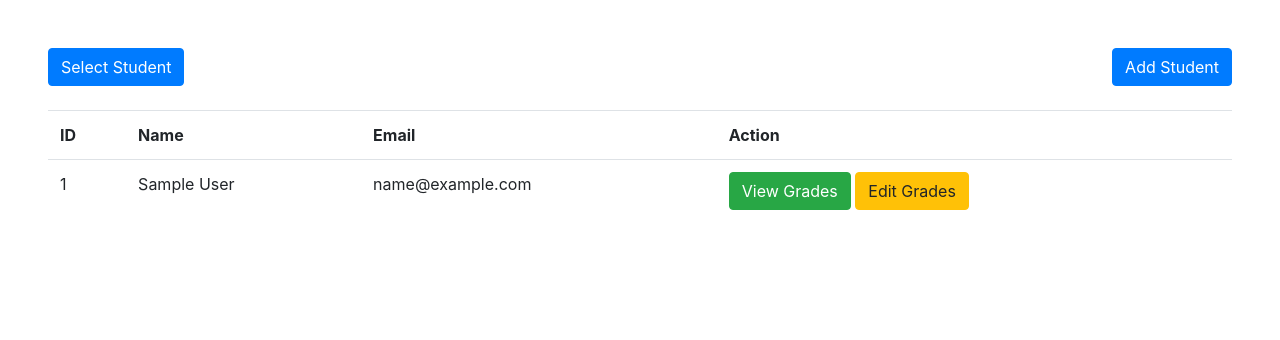
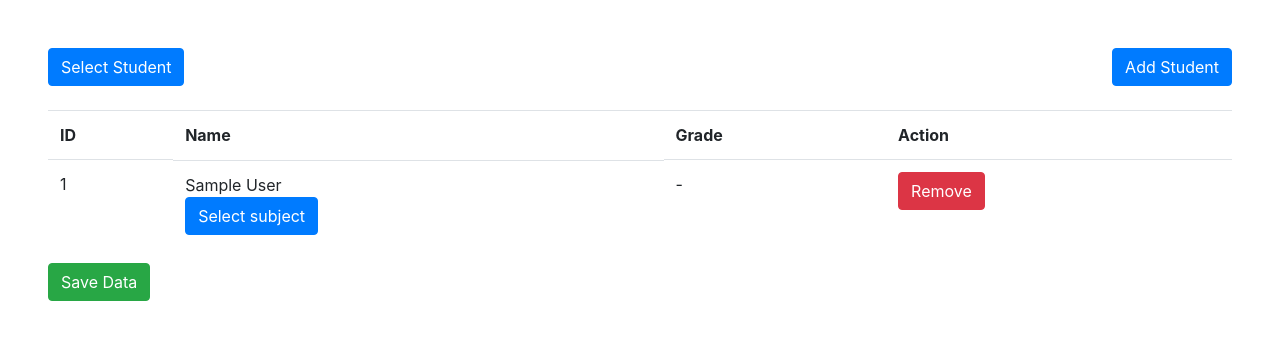
Before and after one commit to AakashDesaiAD/student-management-mini-project, a PHP site: page / in a window 1280 px wide. Shown: the top 340 px of the page. Run offline with PHP 8.4, Linux system fonts and the light colour scheme; tables that the repository leaves empty or names only in its code hold one stand-in row (values such as "Sample post").

Commit message:
Grade upadte using filter added

```diff
--- a/Grade.php
+++ b/Grade.php
@@ -40,20 +40,40 @@
 
 	   	public function updateGrade($data)
 	    {
-	    	$sid = $data['student_id'];
-		    $ch = $data['chemistry'];
-		    $mt = $data['maths'];
-		    $ph = $data['physics'];
+	    	$log = [];
+	    	if (array_key_exists('chemistry', $data)) {
+				foreach ($data['chemistry'] as $studentId => $grade) {
+					$query = "UPDATE grades SET chemistry = '{$grade}' WHERE student_id = {$studentId}";
+	        		if ($this->connection->query($query) == TRUE) {
+	        			$log['chemistry'][$studentId] = "Grade set to ".$grade;
+	        		} else {
+	        			$log['chemistry'][$studentId] = $this->connection->error;
+	        		}
+				}
+			}
 
-	    	$response = false;
-	    	$query = "UPDATE grades SET chemistry = '{$ch}', maths = '{$mt}', physics = '{$ph}' WHERE student_id = {$sid};";
-	        if ($this->connection->query($query) == true) {
-	        	$response['status'] = true;
-	        } else {
-	        	$response['status'] = false;
-	    		$response['log'] = $this->connection->error;
-	        }
-	        return $response;
+			if (array_key_exists('maths', $data)) {
+				foreach ($data['maths'] as $studentId => $grade) {
+					$query = "UPDATE grades SET maths = '{$grade}' WHERE student_id = {$studentId}";
+					if ($this->connection->query($query) == TRUE) {
+	        			$log['maths'][$studentId] = "Grade set to ".$grade;
+	        		} else {
+	        			$log['maths'][$studentId] = $this->connection->error;
+	        		}
+	        	}
+			}
+
+			if (array_key_exists('physics', $data)) {
+				foreach ($data['physics'] as $studentId => $grade) {
+					$query = "UPDATE grades SET physics = '{$grade}' WHERE student_id = {$studentId}";
+	        		if ($this->connection->query($query) == TRUE) {
+	        			$log['physics'][$studentId] = "Grade set to ".$grade;
+	        		} else {
+	        			$log['physics'][$studentId] = $this->connection->error;
+	        		}
+				}
+			}
+			return $log;
 	    }
 	}
 ?>
--- a/index.php
+++ b/index.php
@@ -41,25 +41,31 @@
 			<button class="btn btn-primary" style="width: max-content;" data-toggle="modal" data-target="#addStudentModel">Add Student</button>
 		</div>
 		<div class="my-4">
+			<form action="updateGrade.php" method="POST">
 				<table class="table">
 					<tr>
 						<th>ID</th>
 						<th>Name</th>
-					<th>Email</th>
+						<th>Grade</th>
 						<th>Action</th>
 					</tr>
 					<?php foreach($studentData as $key => $s) { ?>
 					<tr>
 						<td><?=$s['id'] ?></td>
-					<td><?=$s['name'] ?></td>
-					<td><?=$s['email'] ?></td>
+						<td class="d-flex flex-column">
+							<?=$s['name'] ?>
+							<span class="btn btn-primary" style="width:max-content" data-toggle="modal" data-target="#subjectFilter-<?=$s['id'] ?>">Select subject</span>
+						</td>
+						<td id="subject-div-<?=$s['id'] ?>">-</td>
 						<td>
-						<button class="btn btn-md btn-success" data-toggle="modal" data-target="#modal-<?=$s['id'] ?>">View Grades</button>
-						<button class="btn btn-md btn-warning" data-toggle="modal" data-target="#modal-edit-<?=$s['id'] ?>">Edit Grades</button>
+							<span class="btn btn-danger">Remove</button>
 						</td>
 					</tr>
 					<?php } ?>
 				</table>
+				<input type="submit" name="subjectFilterSubmit" id="subjectFilterSubmit" class="btn btn-success" value="Save Data">
+				<input type="hidden" name="saveGrade" value="true">
+			</form>
 		</div>
 	</section>
 
@@ -152,138 +158,69 @@
 		    </div>
 		  </div>
 		</div>
-	</section>
 
-	<!-- grade show modal -->
-	<section>
+		<!-- subject filter -->
 	<?php foreach($studentData as $key => $s) { ?>
-		<div class="modal fade" id="modal-<?=$s['id']?>" tabindex="-1" role="dialog" aria-hidden="true">
-		  <div class="modal-dialog" role="document">
+		<div class="modal fade" id="subjectFilter-<?=$s['id'] ?>" tabindex="-1" aria-hidden="true">
+		  <div class="modal-dialog">
 		    <div class="modal-content">
 		      <div class="modal-header">
-		        <h5 class="modal-title">Grades - <?=$s['name']?></h5>
+		        <h5 class="modal-title">Filter Subject-<?=$s['name'] ?> </h5>
 		        <button type="button" class="close" data-dismiss="modal" aria-label="Close">
 		          <span aria-hidden="true">&times;</span>
 		        </button>
 		      </div>
 		      <div class="modal-body">
+		        <form id="subject-form-<?=$s['id']?>">
 					<table class="table">
 						<tr>
-		      			<th class="text-center">#</th>
-		      			<th class="text-center">Chemistry</th>
-		      			<th class="text-center">Maths</th>
-		      			<th class="text-center">Physics</th>
+							<th>Select</th>
+							<th>ID</th>
+							<th>Name</th>
 						</tr>
-		      		<?php foreach ($grade->getGradeById($s['id']) as $key => $subject){ ?>
 						<tr>
-		      			<td class="text-center"><?=$subject['id']?></td>
-		      			<td class="text-center"><?=$subject['chemistry']?></td>
-		      			<td class="text-center"><?=$subject['maths']?></td>
-		      			<td class="text-center"><?=$subject['physics']?></td>
+							<td><input type="checkbox" name="chemistry"></td>
+							<td>1</td>
+							<td>Chemistry</td>
 						</tr>
-		      		<?php } ?>
+						<tr>
+							<td><input type="checkbox" name="maths"></td>
+							<td>2</td>
+							<td>Maths</td>
+						</tr>
+						<tr>
+							<td><input type="checkbox" name="physics"></td>
+							<td>3</td>
+							<td>physics</td>
+						</tr>
 					</table>
+					<input type="hidden" name="studentId" value="<?=$s['id']?>">
+					<input type="hidden" name="subjectFilter" value="true">
+
+					<div class="d-flex justify-content-center flex-column align-items-center">
+				  		<button type="submit" class="btn btn-primary my-2 w-50">Filter</button>
+				  		<button type="button" class="btn btn-secondary" data-dismiss="modal">Close</button>
 				  </div>
-		      <div class="modal-footer">
-		      	<p class="w-100 text-center"><small class="">G – Good, V – Very Good, E – Excellent, A – Average, F – Fail, N – Not set</small></p>
-		        <button type="button" class="btn btn-secondary" data-dismiss="modal">Close</button>
+				</form>
 		      </div>
 		    </div>
 		  </div>
 		</div>
-	<?php } ?>
-	</section>
-
-	<!-- grade edit modal -->
-	<section>
-	<?php foreach($studentData as $key => $s) { ?>
-		<div class="modal fade" id="modal-edit-<?=$s['id']?>" tabindex="-1" role="dialog" aria-hidden="true">
-		  <div class="modal-dialog" role="document">
-		    <div class="modal-content">
-		      <div class="modal-header">
-		        <h5 class="modal-title">Edit Grades - <?=$s['name']?></h5>
-		        <button type="button" class="close" data-dismiss="modal" aria-label="Close">
-		          <span aria-hidden="true">&times;</span>
-		        </button>
-		      </div>
-		      <div class="modal-body">
-		     	<form id="edit-grade-<?=$s['id']?>">
-		     		<table class="table">
-		     			<tr>
-		     				<th>Subject</th>
-		     				<th>Grade</th>
-		     			</tr>
-		     			<tr>
-		     				<td>Chemistry</td>
-		     				<td>
-		     					<select name="chemistry" class="form-control">
-		     							<option value="N">Select grade</option>
-		     							<option value="G">Good</option>
-		     							<option value="V">Very Good</option>
-		     							<option value="E">Excellent</option>
-		     							<option value="A">Average</option>
-		     							<option value="F">Fail</option>
-		     					</select>
-		     				</td>
-		     			</tr>
-		     			<tr>
-							<td>Maths</td>
-							<td>
-								<select name="maths" class="form-control">
-		     							<option value="N">Select grade</option>
-		     							<option value="G">Good</option>
-		     							<option value="V">Very Good</option>
-		     							<option value="E">Excellent</option>
-		     							<option value="A">Average</option>
-		     							<option value="F">Fail</option>
-		     					</select>
-							</td>
-		     			</tr>
-		     			<tr>
-							<td>Physics</td>
-							<td>
-								<select name="physics" class="form-control">
-		     							<option value="N">Select grade</option>
-		     							<option value="G">Good</option>
-		     							<option value="V">Very Good</option>
-		     							<option value="E">Excellent</option>
-		     							<option value="A">Average</option>
-		     							<option value="F">Fail</option>
-		     					</select>
-							</td>
-		     			</tr>
-		     		</table>
-		     		<input type="hidden" name="student_id" value="<?=$s['id']?>">
-		     		<div class="d-flex justify-content-center align-items-center">
-		     			<button class="btn btn-primary w-50">Save Grades</button>
-		     		</div>
-		     	</form>
 		<script type="text/javascript">
-		     		$('#edit-grade-<?=$s['id']?>').submit(function (e) {
+			$("#subject-form-<?=$s['id']?>").submit(function (e) {
 				e.preventDefault();
 				$.ajax({
-		     				url : 'updateGrade.php',
-		     				method : "POST",
-		     				data : $(this).serialize(),
-		     				success : function (response) {
-								let data = jQuery.parseJSON(response);
-								if (data.status == true) {
-									alert('Saved')
-								} else {
-									alert('Data not saved');
-								}
+				    url: 'updateGrade.php',
+				    method: "POST",
+				    data: $(this).serialize(),
+				    success: function (response) {
+						$("#subject-div-<?=$s['id'] ?>").html(response)
 				    }
 				});
 			});
 		</script>
-		      </div>
-		      <div class="modal-footer">
-		        <button type="button" class="btn btn-secondary" data-dismiss="modal">Close</button>
-		      </div>
-		    </div>
-		  </div>
-		</div>
 	<?php } ?>
 	</section>
+
 </body>
 </html>
```
Also changed, not shown: updateGrade.php (+44 -10 lines). Lines whose indentation alone changed are shown as unchanged.
